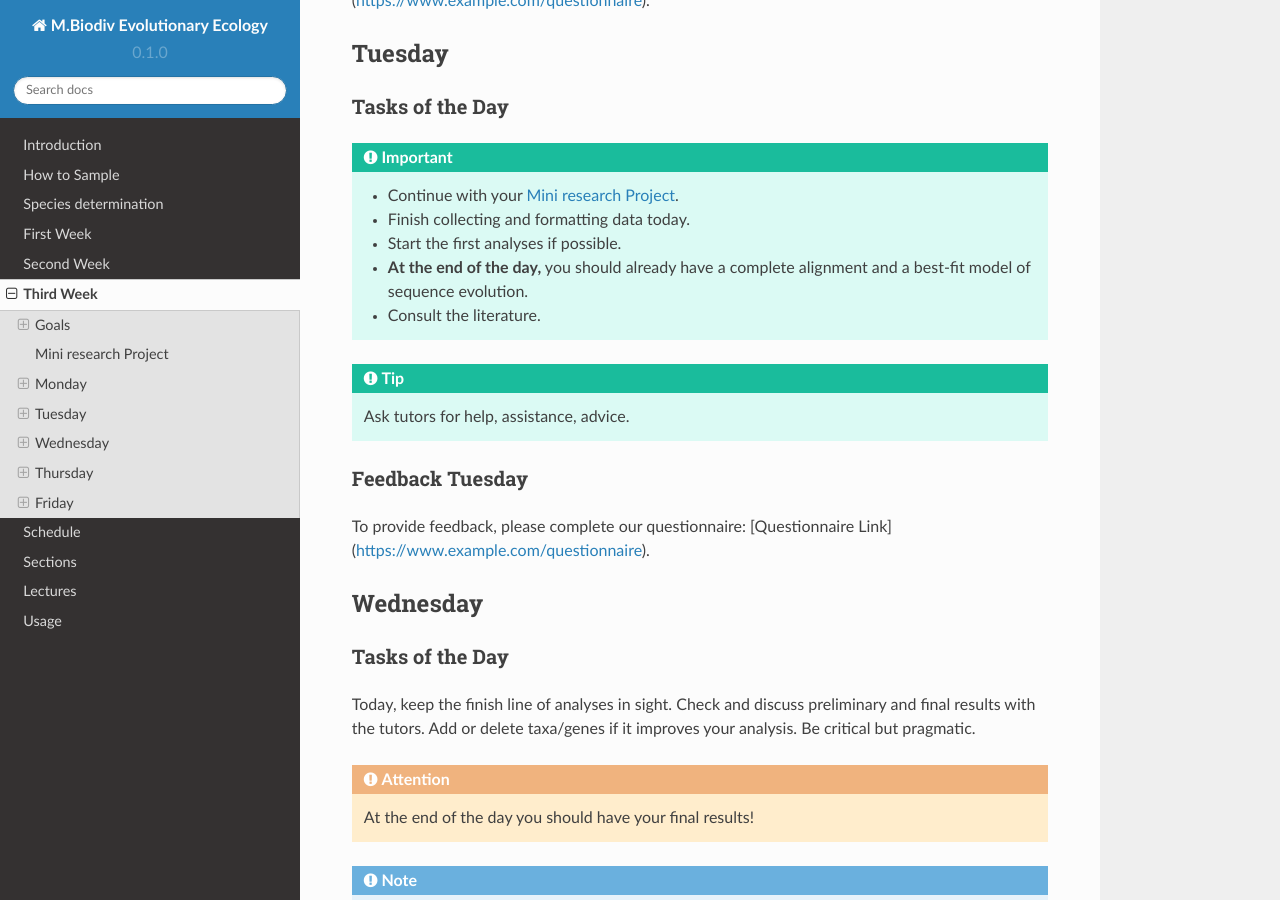
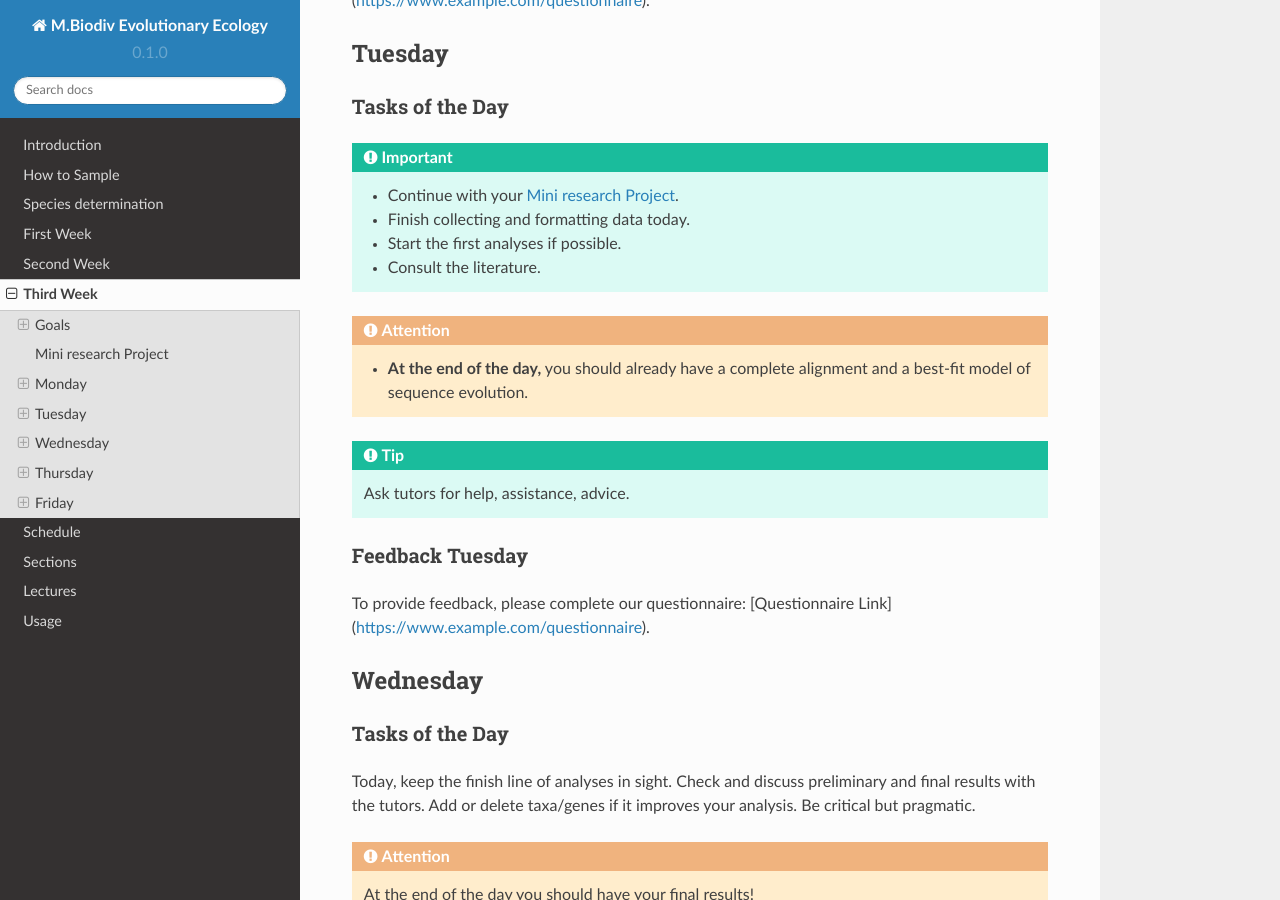
Before and after one commit to bheimbu/evolutionary_ecology, a Sphinx documentation site: the page built from docs/source/third_week.rst, in a window 1280 px wide and 900 px high, scrolled down 3068 px. Built offline with Sphinx 7.4.7 and the Read the Docs theme 2.0.0, drawn with Linux system fonts in a browser that asks for light colours; some of the changed lines change nothing that is shown.

Commit message:
Update third_week.rst

```diff
--- a/docs/source/third_week.rst
+++ b/docs/source/third_week.rst
@@ -122,8 +122,11 @@ Tasks of the Day
   - Continue with your :ref:`Mini_research_Project`.
   - Finish collecting and formatting data today.
   - Start the first analyses if possible.
+  - Consult the literature.
+
+.. attention::
+
   - **At the end of the day,** you should already have a complete alignment and a best-fit model of sequence evolution.
-  - Consult the literature.
 
 .. tip::
 
```
